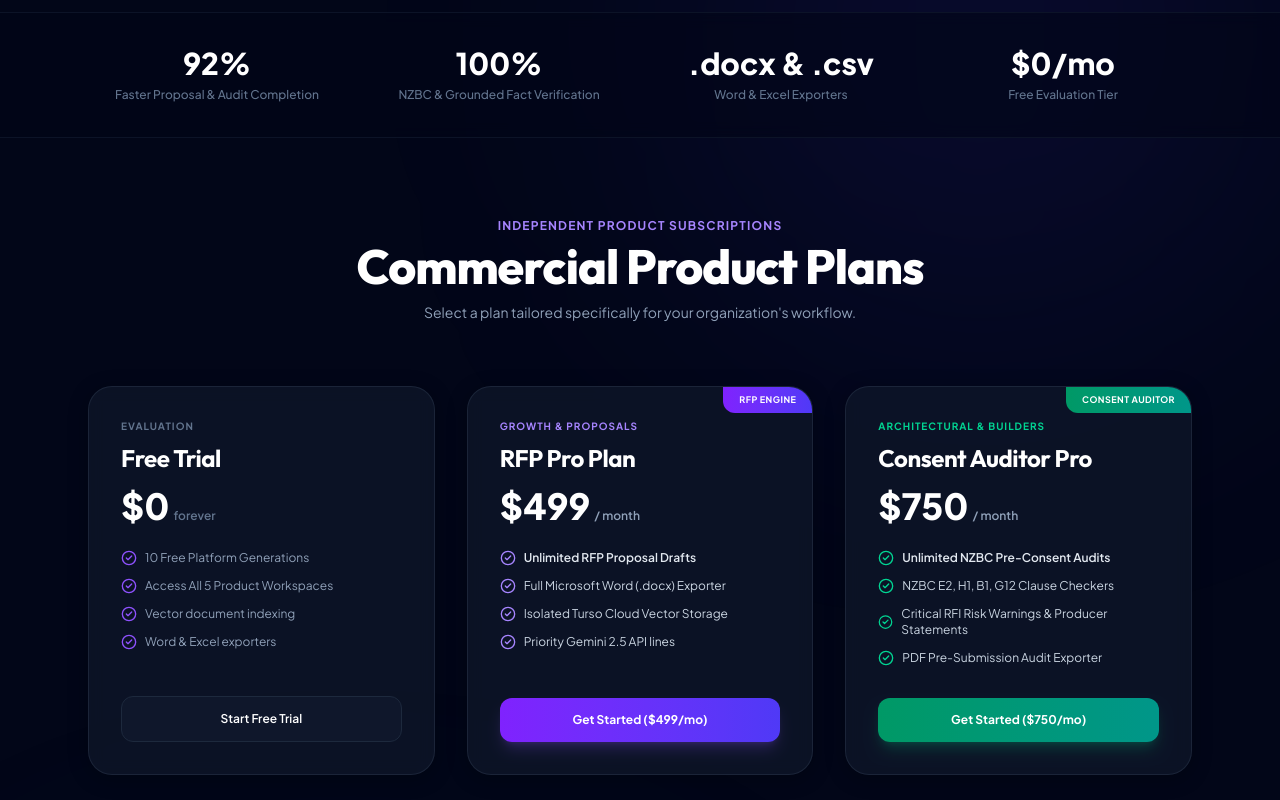
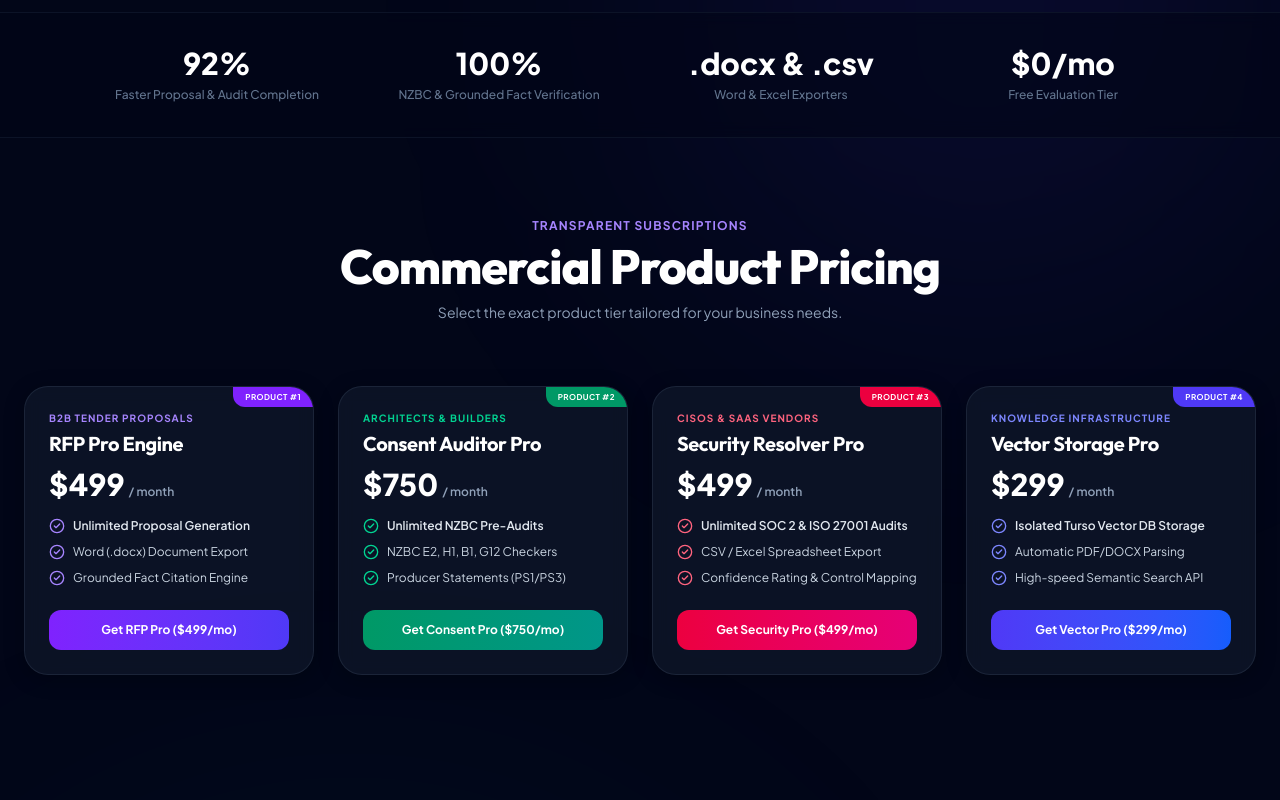
Before and after one commit to msgtorahul-art/contextskeleton-rfp, a Next.js app: page / in a window 1280 px wide. Shown: the part 1340-2140 px from the top of the page. Built offline with nearby package versions, Linux system fonts and the light colour scheme.

Commit message:
Update pricing grid to explicitly display all 4 commercial product pricing tiers

```diff
--- a/src/app/page.tsx
+++ b/src/app/page.tsx
@@ -278,119 +278,144 @@
         </div>
       </section>
 
-      {/* COMMERCIAL PRICING SECTION */}
-      <section id="pricing" className="max-w-6xl mx-auto px-6 py-20 z-10 relative">
+      {/* COMMERCIAL PRICING SECTION - ALL 4 PRODUCTS DISPLAYED */}
+      <section id="pricing" className="max-w-7xl mx-auto px-6 py-20 z-10 relative">
         <div className="text-center mb-16 max-w-3xl mx-auto">
-          <span className="text-xs font-bold text-violet-400 uppercase tracking-widest block mb-2">Independent Product Subscriptions</span>
-          <h2 className="text-3xl md:text-5xl font-extrabold text-white">Commercial Product Plans</h2>
-          <p className="text-slate-400 mt-3 text-sm">Select a plan tailored specifically for your organization's workflow.</p>
+          <span className="text-xs font-bold text-violet-400 uppercase tracking-widest block mb-2">Transparent Subscriptions</span>
+          <h2 className="text-3xl md:text-5xl font-extrabold text-white">Commercial Product Pricing</h2>
+          <p className="text-slate-400 mt-3 text-sm">Select the exact product tier tailored for your business needs.</p>
         </div>
 
-        <div className="grid grid-cols-1 md:grid-cols-3 gap-8">
-          {/* Free Evaluation */}
-          <div className="glass-panel p-8 rounded-3xl flex flex-col justify-between border-slate-900">
+        <div className="grid grid-cols-1 md:grid-cols-2 lg:grid-cols-4 gap-6">
+          {/* 1. RFP Engine Pricing */}
+          <div className="glass-panel p-6 rounded-3xl flex flex-col justify-between border-violet-500/40 relative overflow-hidden shadow-xl shadow-violet-500/10">
+            <div className="absolute top-0 right-0 bg-violet-600 text-white text-[8px] font-bold px-3 py-1 rounded-bl-xl uppercase tracking-wider">
+              Product #1
+            </div>
+
             <div>
-              <span className="text-[10px] font-bold text-slate-500 uppercase tracking-widest block mb-2">Evaluation</span>
-              <h3 className="text-2xl font-bold text-white mb-3">Free Trial</h3>
-              <div className="flex items-baseline gap-1 mb-6">
-                <span className="text-4xl font-extrabold text-white">$0</span>
-                <span className="text-xs text-slate-500 font-semibold">forever</span>
+              <span className="text-[10px] font-bold text-violet-400 uppercase tracking-widest block mb-1">B2B Tender Proposals</span>
+              <h3 className="text-xl font-bold text-white mb-2">RFP Pro Engine</h3>
+              <div className="flex items-baseline gap-1 mb-4">
+                <span className="text-3xl font-extrabold text-white">$499</span>
+                <span className="text-xs text-slate-400 font-semibold">/ month</span>
               </div>
-              <ul className="space-y-3 mb-8">
-                <li className="flex items-center gap-2 text-slate-400 text-xs">
-                  <CheckCircle2 className="h-4 w-4 text-violet-500" /> 10 Free Platform Generations
+              <ul className="space-y-2.5 mb-6">
+                <li className="flex items-center gap-2 text-slate-200 text-xs font-semibold">
+                  <CheckCircle2 className="h-4 w-4 text-violet-400 shrink-0" /> Unlimited Proposal Generation
                 </li>
-                <li className="flex items-center gap-2 text-slate-400 text-xs">
-                  <CheckCircle2 className="h-4 w-4 text-violet-500" /> Access All 5 Product Workspaces
+                <li className="flex items-center gap-2 text-slate-300 text-xs">
+                  <CheckCircle2 className="h-4 w-4 text-violet-400 shrink-0" /> Word (.docx) Document Export
                 </li>
-                <li className="flex items-center gap-2 text-slate-400 text-xs">
-                  <CheckCircle2 className="h-4 w-4 text-violet-500" /> Vector document indexing
-                </li>
-                <li className="flex items-center gap-2 text-slate-400 text-xs">
-                  <CheckCircle2 className="h-4 w-4 text-violet-500" /> Word & Excel exporters
+                <li className="flex items-center gap-2 text-slate-300 text-xs">
+                  <CheckCircle2 className="h-4 w-4 text-violet-400 shrink-0" /> Grounded Fact Citation Engine
                 </li>
               </ul>
             </div>
             <Link
-              id="pricing-free"
               href="/auth?mode=register"
-              className="w-full inline-flex items-center justify-center bg-slate-900 hover:bg-slate-800 border border-slate-800 text-white font-semibold text-xs py-3.5 px-4 rounded-xl transition cursor-pointer"
+              className="w-full inline-flex items-center justify-center bg-gradient-to-r from-violet-600 to-indigo-600 hover:from-violet-500 hover:to-indigo-500 text-white font-bold text-xs py-3 px-4 rounded-xl transition cursor-pointer"
             >
-              Start Free Trial
+              Get RFP Pro ($499/mo)
             </Link>
           </div>
 
-          {/* RFP Professional Plan */}
-          <div className="glass-panel p-8 rounded-3xl flex flex-col justify-between border-violet-500/40 relative overflow-hidden shadow-2xl shadow-violet-500/10">
-            <div className="absolute top-0 right-0 bg-gradient-to-r from-violet-600 to-indigo-600 text-white text-[9px] font-bold px-4 py-1.5 rounded-bl-xl uppercase tracking-wider">
-              RFP Engine
+          {/* 2. Building Consent Auditor Pricing */}
+          <div className="glass-panel p-6 rounded-3xl flex flex-col justify-between border-emerald-500/40 relative overflow-hidden shadow-xl shadow-emerald-500/10">
+            <div className="absolute top-0 right-0 bg-emerald-600 text-white text-[8px] font-bold px-3 py-1 rounded-bl-xl uppercase tracking-wider">
+              Product #2
             </div>
 
             <div>
-              <span className="text-[10px] font-bold text-violet-400 uppercase tracking-widest block mb-2">Growth & Proposals</span>
-              <h3 className="text-2xl font-bold text-white mb-3">RFP Pro Plan</h3>
-              <div className="flex items-baseline gap-1 mb-6">
-                <span className="text-4xl font-extrabold text-white">$499</span>
+              <span className="text-[10px] font-bold text-emerald-400 uppercase tracking-widest block mb-1">Architects & Builders</span>
+              <h3 className="text-xl font-bold text-white mb-2">Consent Auditor Pro</h3>
+              <div className="flex items-baseline gap-1 mb-4">
+                <span className="text-3xl font-extrabold text-white">$750</span>
                 <span className="text-xs text-slate-400 font-semibold">/ month</span>
               </div>
-              <ul className="space-y-3 mb-8">
+              <ul className="space-y-2.5 mb-6">
                 <li className="flex items-center gap-2 text-slate-200 text-xs font-semibold">
-                  <CheckCircle2 className="h-4 w-4 text-violet-400" /> Unlimited RFP Proposal Drafts
+                  <CheckCircle2 className="h-4 w-4 text-emerald-400 shrink-0" /> Unlimited NZBC Pre-Audits
                 </li>
                 <li className="flex items-center gap-2 text-slate-300 text-xs">
-                  <CheckCircle2 className="h-4 w-4 text-violet-400" /> Full Microsoft Word (.docx) Exporter
+                  <CheckCircle2 className="h-4 w-4 text-emerald-400 shrink-0" /> NZBC E2, H1, B1, G12 Checkers
                 </li>
                 <li className="flex items-center gap-2 text-slate-300 text-xs">
-                  <CheckCircle2 className="h-4 w-4 text-violet-400" /> Isolated Turso Cloud Vector Storage
-                </li>
-                <li className="flex items-center gap-2 text-slate-300 text-xs">
-                  <CheckCircle2 className="h-4 w-4 text-violet-400" /> Priority Gemini 2.5 API lines
+                  <CheckCircle2 className="h-4 w-4 text-emerald-400 shrink-0" /> Producer Statements (PS1/PS3)
                 </li>
               </ul>
             </div>
             <Link
-              id="pricing-pro"
               href="/auth?mode=register"
-              className="w-full inline-flex items-center justify-center bg-gradient-to-r from-violet-600 to-indigo-600 hover:from-violet-500 hover:to-indigo-500 text-white font-bold text-xs py-3.5 px-4 rounded-xl transition cursor-pointer shadow-lg shadow-violet-500/20"
+              className="w-full inline-flex items-center justify-center bg-gradient-to-r from-emerald-600 to-teal-600 hover:from-emerald-500 hover:to-teal-500 text-white font-bold text-xs py-3 px-4 rounded-xl transition cursor-pointer"
             >
-              Get Started ($499/mo)
+              Get Consent Pro ($750/mo)
             </Link>
           </div>
 
-          {/* AI Building Consent Professional Plan */}
-          <div className="glass-panel p-8 rounded-3xl flex flex-col justify-between border-emerald-500/40 relative overflow-hidden shadow-2xl shadow-emerald-500/10">
-            <div className="absolute top-0 right-0 bg-gradient-to-r from-emerald-600 to-teal-600 text-white text-[9px] font-bold px-4 py-1.5 rounded-bl-xl uppercase tracking-wider">
-              Consent Auditor
+          {/* 3. Security Questionnaire Pricing */}
+          <div className="glass-panel p-6 rounded-3xl flex flex-col justify-between border-rose-500/40 relative overflow-hidden shadow-xl shadow-rose-500/10">
+            <div className="absolute top-0 right-0 bg-rose-600 text-white text-[8px] font-bold px-3 py-1 rounded-bl-xl uppercase tracking-wider">
+              Product #3
             </div>
 
             <div>
-              <span className="text-[10px] font-bold text-emerald-400 uppercase tracking-widest block mb-2">Architectural & Builders</span>
-              <h3 className="text-2xl font-bold text-white mb-3">Consent Auditor Pro</h3>
-              <div className="flex items-baseline gap-1 mb-6">
-                <span className="text-4xl font-extrabold text-white">$750</span>
+              <span className="text-[10px] font-bold text-rose-400 uppercase tracking-widest block mb-1">CISOs & SaaS Vendors</span>
+              <h3 className="text-xl font-bold text-white mb-2">Security Resolver Pro</h3>
+              <div className="flex items-baseline gap-1 mb-4">
+                <span className="text-3xl font-extrabold text-white">$499</span>
                 <span className="text-xs text-slate-400 font-semibold">/ month</span>
               </div>
-              <ul className="space-y-3 mb-8">
+              <ul className="space-y-2.5 mb-6">
                 <li className="flex items-center gap-2 text-slate-200 text-xs font-semibold">
-                  <CheckCircle2 className="h-4 w-4 text-emerald-400" /> Unlimited NZBC Pre-Consent Audits
+                  <CheckCircle2 className="h-4 w-4 text-rose-400 shrink-0" /> Unlimited SOC 2 & ISO 27001 Audits
                 </li>
                 <li className="flex items-center gap-2 text-slate-300 text-xs">
-                  <CheckCircle2 className="h-4 w-4 text-emerald-400" /> NZBC E2, H1, B1, G12 Clause Checkers
+                  <CheckCircle2 className="h-4 w-4 text-rose-400 shrink-0" /> CSV / Excel Spreadsheet Export
                 </li>
                 <li className="flex items-center gap-2 text-slate-300 text-xs">
-                  <CheckCircle2 className="h-4 w-4 text-emerald-400" /> Critical RFI Risk Warnings & Producer Statements
-                </li>
-                <li className="flex items-center gap-2 text-slate-300 text-xs">
-                  <CheckCircle2 className="h-4 w-4 text-emerald-400" /> PDF Pre-Submission Audit Exporter
+                  <CheckCircle2 className="h-4 w-4 text-rose-400 shrink-0" /> Confidence Rating & Control Mapping
                 </li>
               </ul>
             </div>
             <Link
-              id="pricing-consent"
               href="/auth?mode=register"
-              className="w-full inline-flex items-center justify-center bg-gradient-to-r from-emerald-600 to-teal-600 hover:from-emerald-500 hover:to-teal-500 text-white font-bold text-xs py-3.5 px-4 rounded-xl transition cursor-pointer shadow-lg shadow-emerald-500/20"
+              className="w-full inline-flex items-center justify-center bg-gradient-to-r from-rose-600 to-pink-600 hover:from-rose-500 hover:to-pink-500 text-white font-bold text-xs py-3 px-4 rounded-xl transition cursor-pointer"
             >
-              Get Started ($750/mo)
+              Get Security Pro ($499/mo)
+            </Link>
+          </div>
+
+          {/* 4. Vector Knowledge Base Pricing */}
+          <div className="glass-panel p-6 rounded-3xl flex flex-col justify-between border-indigo-500/40 relative overflow-hidden shadow-xl shadow-indigo-500/10">
+            <div className="absolute top-0 right-0 bg-indigo-600 text-white text-[8px] font-bold px-3 py-1 rounded-bl-xl uppercase tracking-wider">
+              Product #4
+            </div>
+
+            <div>
+              <span className="text-[10px] font-bold text-indigo-400 uppercase tracking-widest block mb-1">Knowledge Infrastructure</span>
+              <h3 className="text-xl font-bold text-white mb-2">Vector Storage Pro</h3>
+              <div className="flex items-baseline gap-1 mb-4">
+                <span className="text-3xl font-extrabold text-white">$299</span>
+                <span className="text-xs text-slate-400 font-semibold">/ month</span>
+              </div>
+              <ul className="space-y-2.5 mb-6">
+                <li className="flex items-center gap-2 text-slate-200 text-xs font-semibold">
+                  <CheckCircle2 className="h-4 w-4 text-indigo-400 shrink-0" /> Isolated Turso Vector DB Storage
+                </li>
+                <li className="flex items-center gap-2 text-slate-300 text-xs">
+                  <CheckCircle2 className="h-4 w-4 text-indigo-400 shrink-0" /> Automatic PDF/DOCX Parsing
+                </li>
+                <li className="flex items-center gap-2 text-slate-300 text-xs">
+                  <CheckCircle2 className="h-4 w-4 text-indigo-400 shrink-0" /> High-speed Semantic Search API
+                </li>
+              </ul>
+            </div>
+            <Link
+              href="/auth?mode=register"
+              className="w-full inline-flex items-center justify-center bg-gradient-to-r from-indigo-600 to-blue-600 hover:from-indigo-500 hover:to-blue-500 text-white font-bold text-xs py-3 px-4 rounded-xl transition cursor-pointer"
+            >
+              Get Vector Pro ($299/mo)
             </Link>
           </div>
         </div>
```
